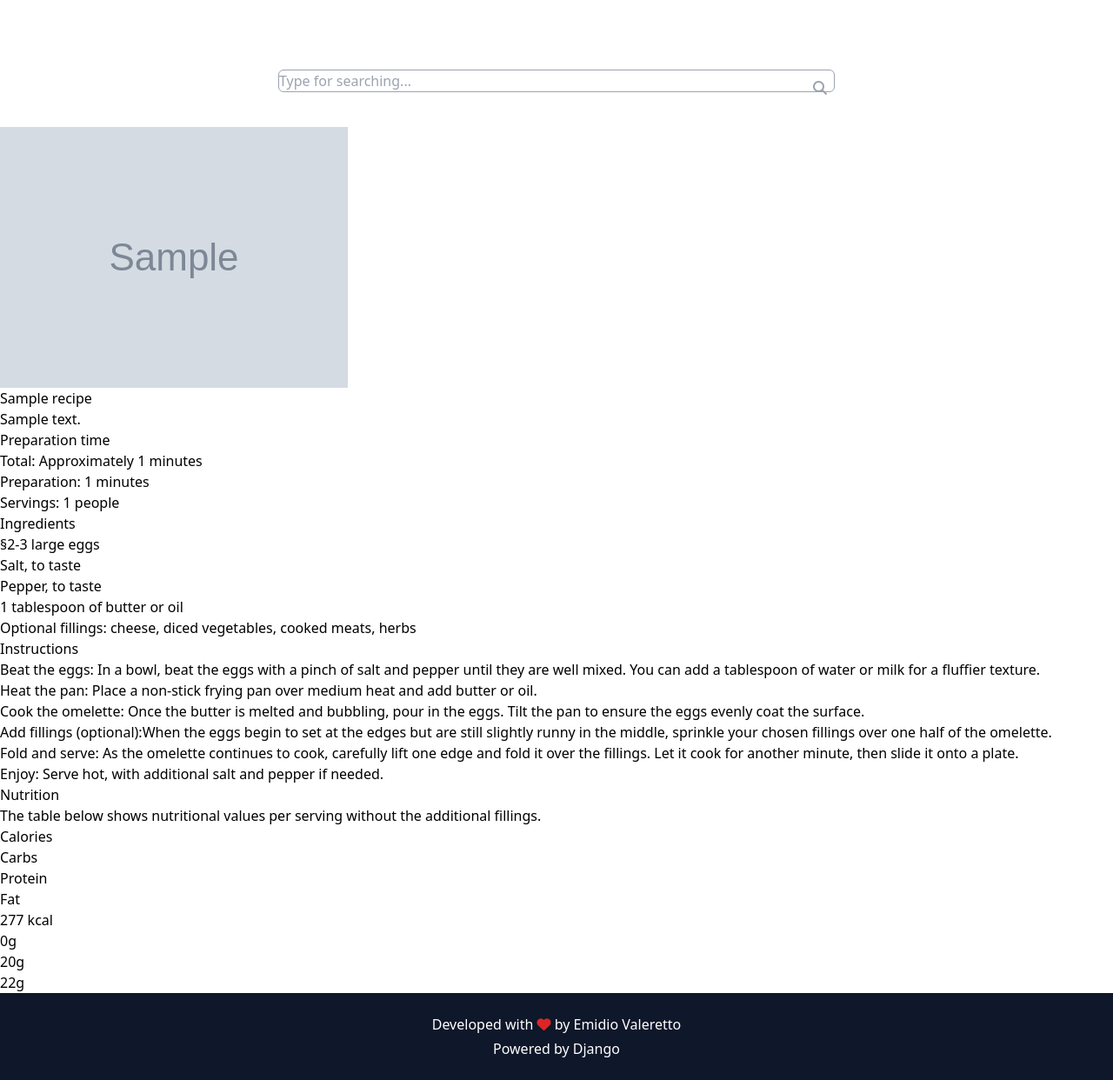
After one commit to emidiovaleretto/recipes-drf, a Django app: a page that uses recipes/templates/recipes/recipe-details.html in a window 1280 px wide. The commit adds this page. Shown: the whole page at 87% size. Run offline with Django 5.2, Linux system fonts and the light colour scheme; tables that the repository leaves empty hold one stand-in row (values such as "Sample post"); grey boxes marked "Sample" are stand-in pictures; parts of the project's set-up code (start-up, migrations or seed data) failed here and were passed over; some libraries are stand-ins or nearby versions.

Commit message:
chore: create recipe details template

```diff
--- a/recipes/templates/partials/card.html
+++ b/recipes/templates/partials/card.html
@@ -26,5 +26,5 @@
             <li><span>Servings: </span>{{ recipe.servings }} {{ recipe.servings_unit }}</li>
         </ul>
     </div>
-    <a class="button" href="">See details</a>
+    <a class="button" href="{% url 'recipe_detail' recipe.slug %}">See details</a>
 </div>
--- /dev/null
+++ b/recipes/templates/recipes/recipe-details.html
@@ -0,0 +1,72 @@
+{% extends 'base.html' %}
+{% block extra_title %}{{recipe.title}}{% endblock %}
+
+
+{% block content %}
+<main class="recipe">
+    <div class="recipe__container">
+      <figure>
+        <img class="recipe__cover" src="{{ recipe.cover.url }}" alt="{{ recipe.title }}">
+      </figure>
+      <div class="recipe__content">
+        <h1 class="recipe__title">{{ recipe.title }}</h1>
+        <p class="recipe__description">{{ recipe.description }}</p>
+        <div class="recipe__preparation-time">
+          <h2>Preparation time</h2>
+          <ul>
+            <li><span>Total: </span>Approximately {{ recipe.preparation_time }} minutes</li>
+            <li><span>Preparation: </span>{{ recipe.preparation_time }} minutes</li>
+            <li><span>Servings: </span>{{ recipe.servings }} people</li>
+          </ul>
+        </div>
+        <div class="recipe__ingredients">
+          <h2>Ingredients</h2>
+          <ul>
+            <li>§2-3 large eggs</li>
+            <li>Salt, to taste</li>
+            <li>Pepper, to taste</li>
+            <li>1 tablespoon of butter or oil</li>
+            <li>Optional fillings: cheese, diced vegetables, cooked meats, herbs</li>
+          </ul>
+        </div>
+        <div class="recipe__instructions">
+          <h2>Instructions</h2>
+          <ol>
+            <li><span>Beat the eggs: </span>In a bowl, beat the eggs with a pinch of salt and pepper until they are well
+              mixed.
+              You can add a tablespoon of water or milk for a fluffier texture.</li>
+            <li><span>Heat the pan: </span>Place a non-stick frying pan over medium heat and add butter or oil.</li>
+            <li><span>Cook the omelette: </span>Once the butter is melted and bubbling, pour in the eggs. Tilt the pan
+              to
+              ensure
+              the eggs evenly coat the surface.</li>
+            <li><span>Add fillings (optional):</span>When the eggs begin to set at the edges but are still slightly
+              runny
+              in the
+              middle, sprinkle your chosen fillings over one half of the omelette.</li>
+            <li><span>Fold and serve: </span>As the omelette continues to cook, carefully lift one edge and fold it over
+              the
+              fillings. Let it cook for another minute, then slide it onto a plate.</li>
+            <li><span>Enjoy: </span>Serve hot, with additional salt and pepper if needed.</li>
+          </ol>
+        </div>
+        <div class="recipe__nutrition">
+          <h2>Nutrition</h2>
+          <p>The table below shows nutritional values per serving without the additional fillings.</p>
+          <div class="recipe__nutrition-table">
+            <ul>
+              <li>Calories</li>
+              <li>Carbs</li>
+              <li>Protein</li>
+              <li>Fat</li>
+            </ul>
+            <ul class="highlight">
+              <li>277 kcal</li>
+              <li>0g</li>
+              <li>20g</li>
+              <li>22g</li>
+          </div>
+        </div>
+    </div>
+</main>
+{% endblock %}
```
